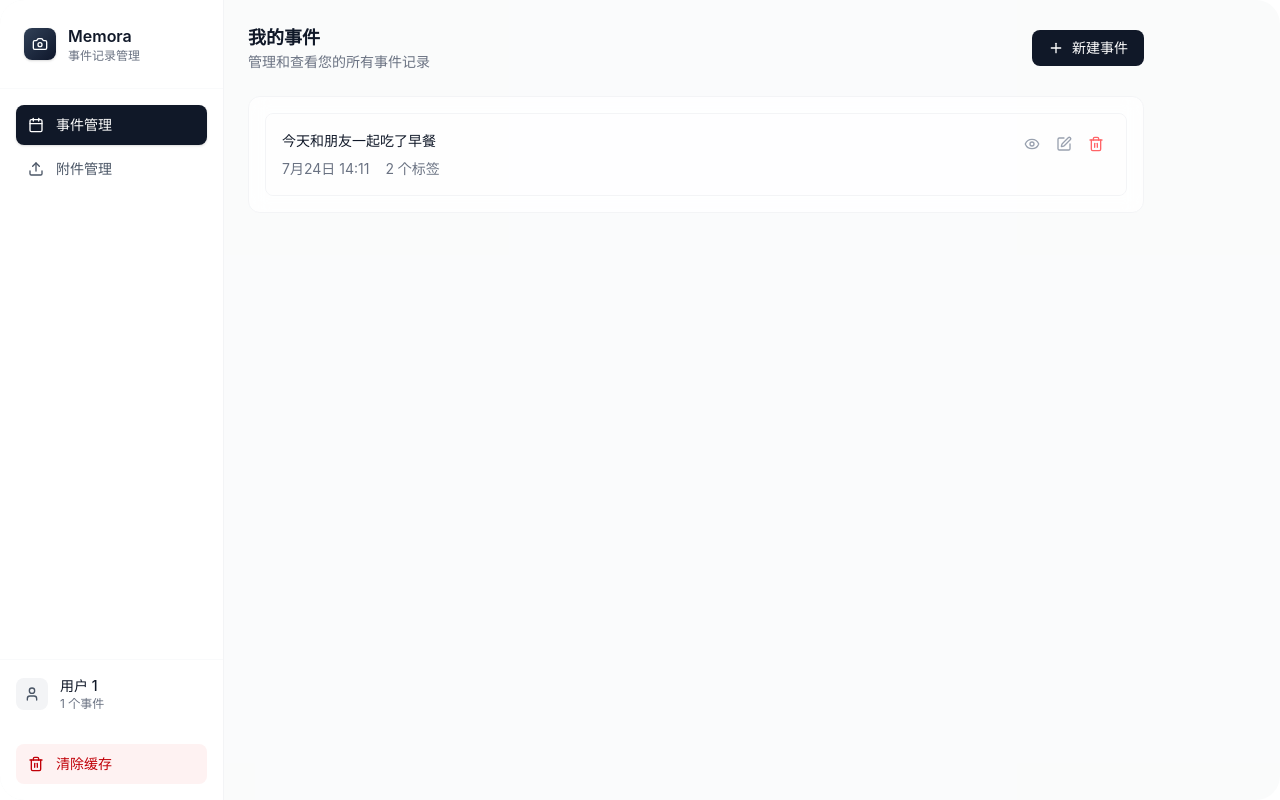
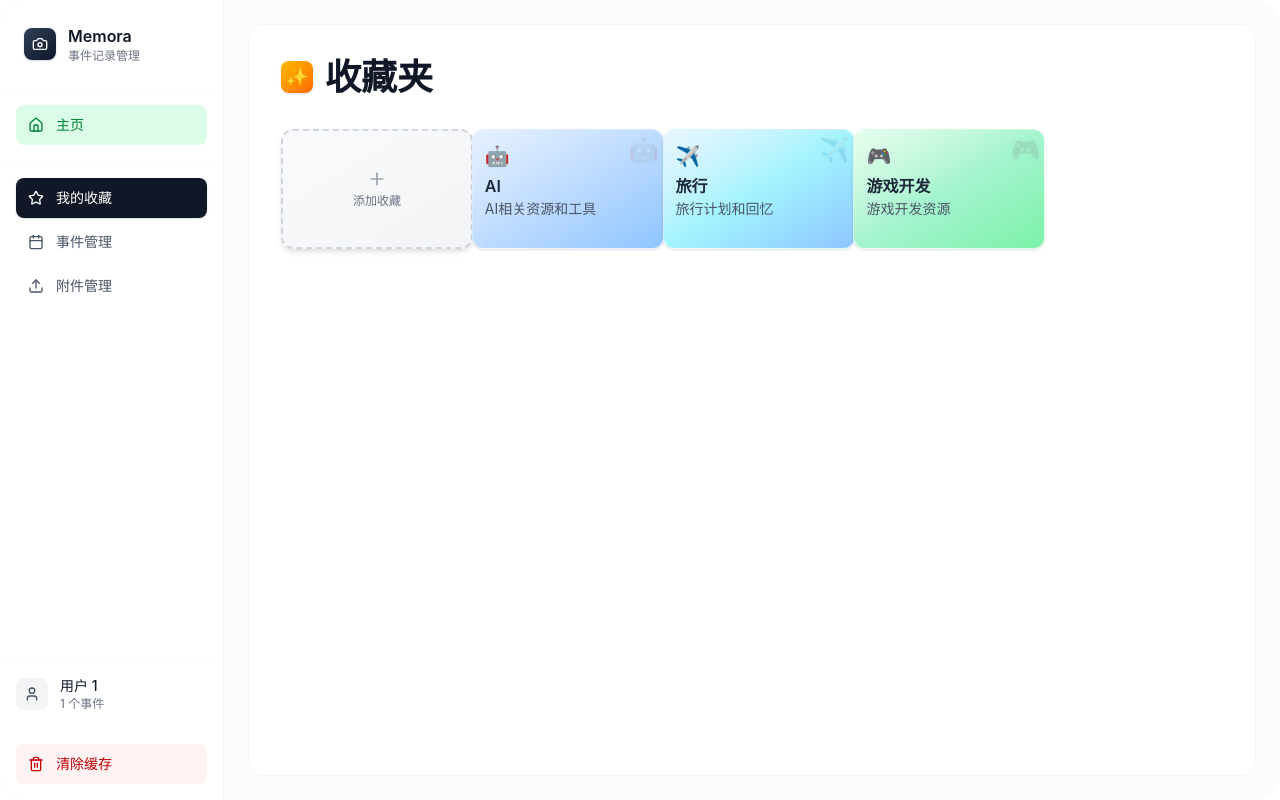
Before and after one commit to tada-zako/memora, a Vue app in the folder frontend/desktop/: page / in a window 1280 px wide. Built offline with nearby package versions, Linux system fonts and the light colour scheme.

Commit message:
perf: 主页样式优化

```diff
--- a/frontend/desktop/src/renderer/src/App.vue
+++ b/frontend/desktop/src/renderer/src/App.vue
@@ -31,6 +31,34 @@
             <h1 class="text-base font-semibold text-gray-900 whitespace-nowrap">Memora</h1>
             <p class="text-xs text-gray-500 font-light whitespace-nowrap">事件记录管理</p>
           </div>
+        </div>
+      </div>
+
+      <!-- 快捷图标 -->
+      <div :class="['border-b border-gray-50 transition-all duration-300 ease-in-out', sidebarExpanded ? 'p-4' : 'p-3']">
+        <div :class="[!sidebarExpanded ? 'flex justify-center' : '']">
+          <button
+            @click="currentPage = 'collections'"
+            :class="[
+              'flex items-center rounded-lg text-left transition-all duration-300 ease-in-out btn-hover',
+              sidebarExpanded ? 'w-full space-x-3 px-3 py-2.5' : 'w-12 h-12 justify-center',
+              'bg-green-100 text-green-700 hover:bg-green-200'
+            ]"
+            :title="!sidebarExpanded ? '主页' : ''"
+          >
+            <Home :class="[
+              'flex-shrink-0 transition-all duration-300 ease-in-out',
+              sidebarExpanded ? 'w-4 h-4' : 'w-6 h-6'
+            ]" />
+            <span
+              :class="[
+                'font-medium text-sm transition-all duration-300 ease-in-out overflow-hidden whitespace-nowrap',
+                sidebarExpanded ? 'opacity-100 max-w-none' : 'opacity-0 max-w-0'
+              ]"
+            >
+              主页
+            </span>
+          </button>
         </div>
       </div>
 
@@ -120,8 +148,93 @@
     <!-- 主内容区域 -->
     <div class="flex-1 flex flex-col overflow-hidden min-w-0">
 
-      <!-- 页面内容 -->
-      <main class="flex-1 overflow-auto p-6 custom-scrollbar">
+              <!-- 页面内容 -->
+        <main class="flex-1 overflow-auto p-6 custom-scrollbar">
+          <!-- 收藏管理页面 -->
+          <div v-if="currentPage === 'collections'" class="h-full">
+            <!-- 主要内容区域 -->
+            <div class="bg-white/90 glass-effect rounded-2xl border border-gray-100 h-full p-8 min-h-0">
+              <!-- 标题区域 -->
+              <div class="flex items-center mb-8">
+                <div class="bg-gradient-to-br from-amber-400 to-orange-500 rounded-lg flex items-center justify-center w-8 h-8 mr-3 shadow-minimal">
+                  <span class="text-white text-lg">✨</span>
+                </div>
+                <div>
+                  <h1 class="text-4xl font-semibold text-gray-900">收藏夹</h1>
+                </div>
+              </div>
+
+              <!-- 收藏卡片网格 -->
+              <div class="grid grid-cols-2 md:grid-cols-4 lg:grid-cols-4 xl:grid-cols-5 2xl:grid-cols-6 gap-3">
+                <!-- 添加新收藏按钮 -->
+                <button
+                  @click="showCreateCollection = true"
+                  class="h-30 w-48 bg-gradient-to-br from-gray-50 to-gray-100 hover:from-gray-100 hover:to-gray-200 border-2 border-dashed border-gray-300 hover:border-gray-400 rounded-xl flex flex-col items-center justify-center transition-all duration-300 ease-out group shadow-md hover:shadow-xl hover:scale-[1.02] hover:-translate-y-1"
+                >
+                  <Plus class="w-5 h-5 text-gray-400 group-hover:text-gray-600 mb-1" />
+                  <span class="text-xs font-medium text-gray-500 group-hover:text-gray-700">添加收藏</span>
+                </button>
+
+                <!-- 收藏卡片 -->
+                <div
+                  v-for="collection in collections"
+                  :key="collection.id"
+                  @click="viewCollection(collection)"
+                  :class="[
+                    'h-30 w-48 rounded-xl p-3 flex flex-col justify-between cursor-pointer transition-all duration-300 ease-out hover:shadow-lg hover:scale-[1.02] hover:-translate-y-1 text-gray-800 relative overflow-hidden group shadow-sm border border-white/60',
+                    collection.color
+                  ]"
+                >
+                  <!-- 背景效果 -->
+                  <div class="absolute inset-0">
+                    <!-- 清新的光泽效果 -->
+                    <div class="absolute inset-0 bg-gradient-to-br from-white/30 via-transparent to-transparent"></div>
+                    <!-- 背景图案 -->
+                    <div class="absolute top-1 right-1 text-2xl opacity-15">{{ collection.icon }}</div>
+                  </div>
+
+                  <!-- 内容 -->
+                  <div class="relative z-10">
+                    <div class="text-xl mb-1">{{ collection.icon }}</div>
+                    <h3 class="text-base font-semibold mb-0.5 truncate text-gray-800">{{ collection.name }}</h3>
+                    <p class="text-gray-600 text-sm truncate leading-tight">{{ collection.description }}</p>
+                  </div>
+
+                  <!-- 操作按钮 -->
+                  <div class="relative z-10 flex justify-end space-x-0.5 opacity-0 group-hover:opacity-100 transition-opacity">
+                    <button
+                      @click.stop="editCollection(collection)"
+                      class="p-0.5 bg-gray-800/60 hover:bg-gray-700 text-white rounded transition-colors"
+                      title="编辑"
+                    >
+                      <Edit class="w-2.5 h-2.5" />
+                    </button>
+                    <button
+                      @click.stop="deleteCollection(collection.id)"
+                      class="p-0.5 bg-gray-800/60 hover:bg-red-500 text-white rounded transition-colors"
+                      title="删除"
+                    >
+                      <Trash2 class="w-2.5 h-2.5" />
+                    </button>
+                  </div>
+                </div>
+              </div>
+
+              <!-- 空状态 -->
+              <div v-if="collections.length === 0" class="text-center py-16">
+                <div class="text-6xl mb-4">📚</div>
+                <h3 class="text-lg font-semibold text-gray-900 mb-2">还没有收藏</h3>
+                <p class="text-gray-500 mb-6">创建您的第一个收藏来开始整理内容</p>
+                <button
+                  @click="showCreateCollection = true"
+                  class="bg-gray-900 text-white px-6 py-3 rounded-lg hover:bg-gray-800 transition-smooth font-medium"
+                >
+                  创建收藏
+                </button>
+              </div>
+            </div>
+          </div>
+
         <!-- 事件列表页面 -->
         <div v-if="currentPage === 'events'" class="space-y-6 max-w-4xl">
           <!-- 创建事件按钮 -->
@@ -348,6 +461,49 @@
       </div>
     </div>
 
+    <!-- 创建收藏模态框 -->
+    <div v-if="showCreateCollection" class="fixed inset-0 bg-black bg-opacity-50 flex items-center justify-center z-50 p-4">
+      <div class="bg-white rounded-xl p-6 max-w-md w-full">
+        <h3 class="text-lg font-semibold text-gray-900 mb-4">创建新收藏</h3>
+
+        <div class="space-y-4">
+          <div>
+            <label class="block text-sm font-medium text-gray-700 mb-2">收藏名称</label>
+            <input
+              v-model="newCollectionName"
+              type="text"
+              class="w-full border border-gray-200 rounded-lg px-3 py-2 focus:ring-2 focus:ring-gray-900 focus:border-transparent bg-white/80 transition-smooth text-sm"
+              placeholder="例如：AI、旅行、游戏开发"
+            >
+          </div>
+          <div>
+            <label class="block text-sm font-medium text-gray-700 mb-2">收藏描述（可选）</label>
+            <textarea
+              v-model="newCollectionDescription"
+              class="w-full border border-gray-200 rounded-lg px-3 py-2 focus:ring-2 focus:ring-gray-900 focus:border-transparent bg-white/80 transition-smooth text-sm resize-none"
+              rows="2"
+              placeholder="描述这个收藏..."
+            ></textarea>
+          </div>
+        </div>
+
+        <div class="flex space-x-3 mt-6">
+          <button
+            @click="showCreateCollection = false"
+            class="flex-1 bg-gray-100 text-gray-700 py-2.5 rounded-lg hover:bg-gray-200 transition-smooth font-medium text-sm"
+          >
+            取消
+          </button>
+          <button
+            @click="createCollection"
+            class="flex-1 bg-gray-900 text-white py-2.5 rounded-lg hover:bg-gray-800 transition-smooth font-medium text-sm"
+          >
+            创建
+          </button>
+        </div>
+      </div>
+    </div>
+
     <!-- 恼人弹窗 -->
     <div v-if="showAnnoyanceModal" class="fixed inset-0 bg-black bg-opacity-50 flex items-center justify-center z-50 p-4">
       <div class="bg-white rounded-xl p-8 max-w-sm w-full border-4 border-red-500 shadow-2xl animate-bounce">
@@ -371,7 +527,7 @@
 import { ref, computed, onMounted } from 'vue'
 import {
   Camera, User, Bell, Settings, Calendar, Upload, Plus, Eye, Edit, Trash2, FileText,
-  X, ExternalLink, RotateCcw, Globe
+  X, ExternalLink, RotateCcw, Globe, Star, Home
 } from 'lucide-vue-next'
 
 // 侧边栏展开状态
@@ -380,10 +536,11 @@ const sidebarToggleCount = ref(0)
 const showAnnoyanceModal = ref(false)
 
 // 当前页面
-const currentPage = ref('events')
+const currentPage = ref('collections')
 
 // 菜单项
 const menuItems = [
+  { id: 'collections', name: '我的收藏', icon: Star },
   { id: 'events', name: '事件管理', icon: Calendar },
   { id: 'attachments', name: '附件管理', icon: Upload }
 ]
@@ -407,12 +564,41 @@ const events = ref([
 // 附件数据
 const attachments = ref([])
 
+// 集合数据
+const collections = ref([
+  {
+    id: 1,
+    name: 'AI',
+    color: 'bg-gradient-to-br from-blue-100 via-blue-200 to-blue-300',
+    icon: '🤖',
+    description: 'AI相关资源和工具'
+  },
+  {
+    id: 2,
+    name: '旅行',
+    color: 'bg-gradient-to-br from-sky-100 via-cyan-200 to-blue-300',
+    icon: '✈️',
+    description: '旅行计划和回忆'
+  },
+  {
+    id: 3,
+    name: '游戏开发',
+    color: 'bg-gradient-to-br from-green-100 via-emerald-200 to-green-300',
+    icon: '🎮',
+    description: '游戏开发资源'
+  }
+])
+
 // 表单数据
 const showCreateEvent = ref(false)
 const newEvent = ref({
   description: ''
 })
 const newEventTags = ref('')
+
+const showCreateCollection = ref(false)
+const newCollectionName = ref('')
+const newCollectionDescription = ref('')
 
 // 附件上传
 const selectedEventId = ref('')
@@ -478,6 +664,33 @@ const createEvent = async () => {
   updateTodayEventsCount()
 }
 
+const createCollection = () => {
+  if (!newCollectionName.value.trim()) return
+
+  // 清新的渐变色彩方案
+  const freshColors = [
+    'bg-gradient-to-br from-pink-100 via-rose-200 to-pink-300',
+    'bg-gradient-to-br from-orange-100 via-amber-200 to-yellow-300',
+    'bg-gradient-to-br from-lime-100 via-green-200 to-emerald-300',
+    'bg-gradient-to-br from-cyan-100 via-blue-200 to-indigo-300',
+    'bg-gradient-to-br from-purple-100 via-violet-200 to-fuchsia-300',
+    'bg-gradient-to-br from-slate-100 via-gray-200 to-zinc-300'
+  ]
+
+  const collection = {
+    id: Date.now(),
+    name: newCollectionName.value,
+    color: freshColors[Math.floor(Math.random() * freshColors.length)],
+    icon: '📚', // 默认图标
+    description: newCollectionDescription.value || null,
+    created_at: new Date().toISOString()
+  }
+
+  collections.value.unshift(collection)
+  newCollectionName.value = ''
+  newCollectionDescription.value = ''
+  showCreateCollection.value = false
+}
 
 
 const viewEvent = (event) => {
@@ -493,6 +706,17 @@ const deleteEvent = (eventId) => {
   updateTodayEventsCount()
 }
 
+const viewCollection = (collection) => {
+  console.log('查看收藏:', collection)
+}
+
+const editCollection = (collection) => {
+  console.log('编辑收藏:', collection)
+}
+
+const deleteCollection = (collectionId) => {
+  collections.value = collections.value.filter(collection => collection.id !== collectionId)
+}
 
 
 const updateTodayEventsCount = () => {
@@ -606,6 +830,7 @@ const closeAnnoyanceModal = () => {
 
 // 初始化
 onMounted(() => {
+  currentPage.value = 'collections' // 默认显示收藏页面
   updateTodayEventsCount()
 })
 </script>
```
